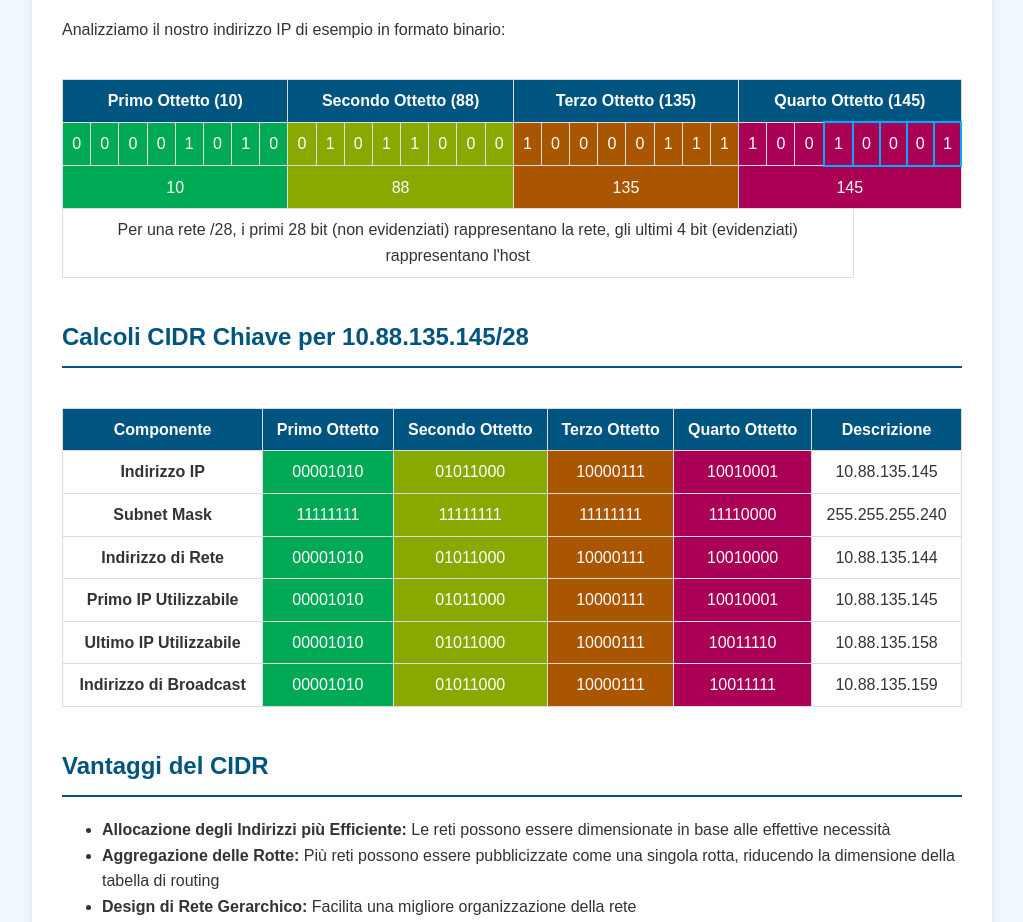
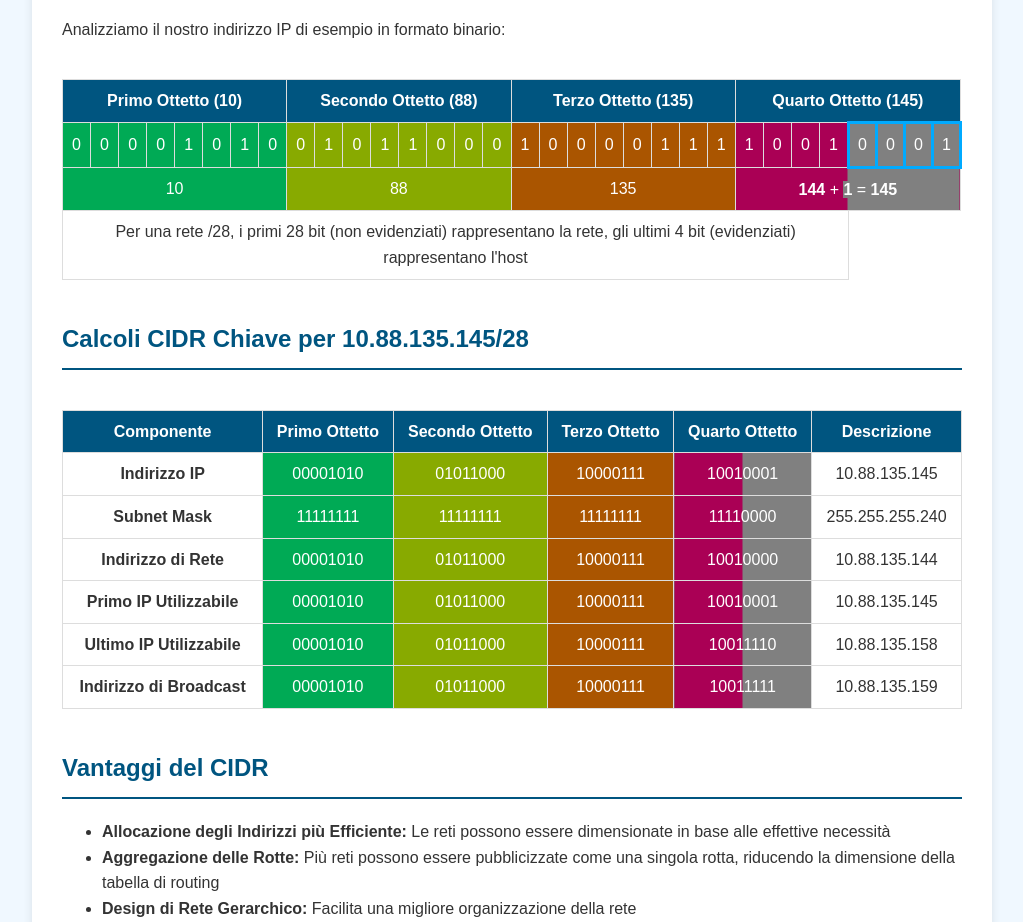
Before and after one commit to prof-accordino/subnetting, a plain HTML site: page CIDR.html in a window 1280 px wide. Shown: the part 1846-2768 px from the top of the page, without its empty margins (128-1151 px from the left). Drawn offline with Linux system fonts and the light colour scheme.

Commit message:
Aggiornati colori

```diff
--- a/CIDR.html
+++ b/CIDR.html
@@ -88,11 +88,21 @@
             color: white;
         }
         .fourth-octet {
+			background: linear-gradient(to right, #aa0055 50%, gray 50%);
+            color: white;
+        }
+		.fourth-octet-network {
             background-color: #aa0055;
             color: white;
         }
+		.fourth-octet-hosts {
+            background-color: gray;
+            color: white;
+        }
         .highlighted {
-            border: 2px solid #00aaff;
+            border: 3px solid #00aaff;
+			background-color: dark-gray;
+
         }
         .comparison {
             display: flex;
@@ -216,20 +226,20 @@
                     <td class="third-octet">1</td>
                     <td class="third-octet">1</td>
 
-                    <td class="fourth-octet">1</td>
-                    <td class="fourth-octet">0</td>
-                    <td class="fourth-octet">0</td>
-                    <td class="fourth-octet highlighted">1</td>
-                    <td class="fourth-octet highlighted">0</td>
-                    <td class="fourth-octet highlighted">0</td>
-                    <td class="fourth-octet highlighted">0</td>
-                    <td class="fourth-octet highlighted">1</td>
+                    <td class="fourth-octet-network">1</td>
+                    <td class="fourth-octet-network">0</td>
+                    <td class="fourth-octet-network">0</td>
+                    <td class="fourth-octet-network">1</td>
+                    <td class="fourth-octet-hosts highlighted">0</td>
+                    <td class="fourth-octet-hosts highlighted">0</td>
+                    <td class="fourth-octet-hosts highlighted">0</td>
+                    <td class="fourth-octet-hosts highlighted">1</td>
                 </tr>
                 <tr>
                     <td colspan="8" class="first-octet">10</td>
                     <td colspan="8" class="second-octet">88</td>
                     <td colspan="8" class="third-octet">135</td>
-                    <td colspan="8" class="fourth-octet">145</td>
+                    <td colspan="8" class="fourth-octet"> <b class="fourth-octet-network">144</b> + <b class="fourth-octet-hosts">1</b> = <b>145</b></td>
                 </tr>
                 <tr>
                     <td colspan="28">Per una rete /28, i primi 28 bit (non evidenziati) rappresentano la rete, gli ultimi 4 bit (evidenziati) rappresentano l'host</td>
```
